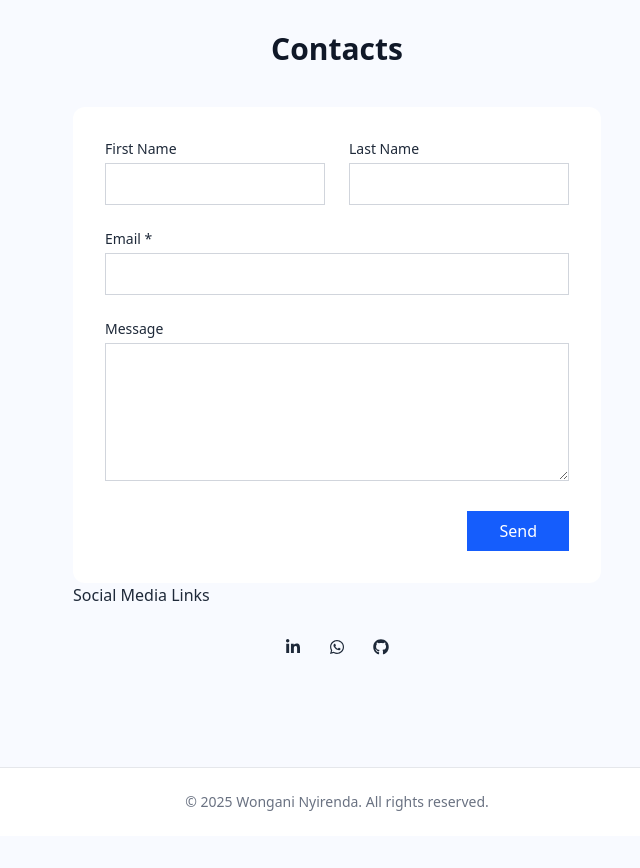
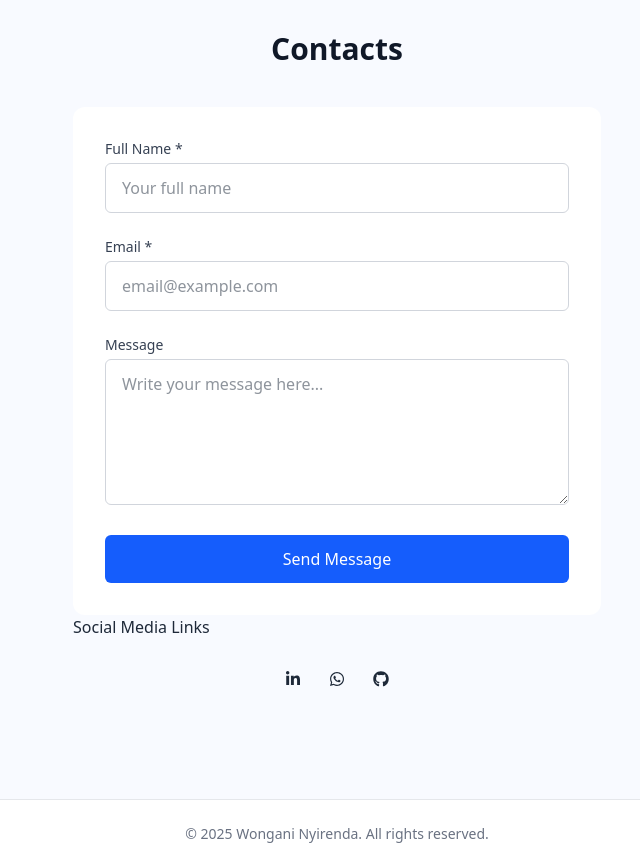
Before and after one commit to WonganiNyirenda18/Wongani-Portfolio, a React (Vite) app: page / in a window 1280 px wide. Shown: the part 2180-3048 px from the top of the page, without its empty margins (303-943 px from the left). Before the commit the page ends 3016 px from the top, so only its background shows below. Built offline with nearby package versions, Linux system fonts and the light colour scheme.

Commit message:
feat:reduced form inputs

```diff
--- a/src/Components/Contacts.jsx
+++ b/src/Components/Contacts.jsx
@@ -40,66 +40,64 @@ export default function Contacts() {
 
                 <div className="bg-white p-8 rounded-xl shadow-mg">
                     <form ref={form} onSubmit={sendEmail} className="space-y-6">
-                        {/* Name fields */}
-                        <div className="grid grid-cols-1 md:grid-cols-2 gap-6">
+
+
                         <div>
-                                <label className="block text-sm mb-1">
-                                    First Name
+                            <label className="block text-sm font-medium text-gray-700 mb-1">
+                                Full Name *
                             </label>
+
                             <input
                                 type="text"
                                 name="name"
                                 required
-                                    className="w-full border border-gray-300 px-4 py-2 outline-none focus:border-blue-600"
+                                placeholder="Your full name"
+                                className="w-full rounded-md border border-gray-300 px-4 py-3
+                                           focus:outline-none focus:ring-2 focus:ring-blue-600 focus:border-blue-600"
                             />
                         </div>
 
+
                         <div>
-                                <label className="block text-sm mb-1">
-                                    Last Name
-                                </label>
-                                <input
-                                    type="text"
-                                    required
-                                    className="w-full border border-gray-300 px-4 py-2 outline-none focus:border-blue-600"
-                                />
-                            </div>
-                        </div>
-
-                        {/* Email */}
-                        <div>
-                            <label className="block text-sm mb-1">
+                            <label className="block text-sm font-medium text-gray-700 mb-1">
                                 Email *
                             </label>
+
                             <input
                                 type="email"
                                 name="email"
                                 required
-                                className="w-full border border-gray-300 px-4 py-2 outline-none focus:border-blue-600"
+                                placeholder="email@example.com"
+                                className="w-full rounded-md border border-gray-300 px-4 py-3
+                                           focus:outline-none focus:ring-2 focus:ring-blue-600 focus:border-blue-600"
                             />
                         </div>
 
-                        {/* Message */}
+
                         <div>
-                            <label className="block text-sm mb-1">
+                            <label className="block text-sm font-medium text-gray-700 mb-1">
                                 Message
                             </label>
+
                             <textarea
                                 name="message"
+                                required
                                 rows="5"
-                                className="w-full border border-gray-300 px-4 py-2 outline-none focus:border-blue-600"
-                            ></textarea>
+                                placeholder="Write your message here..."
+                                className="w-full rounded-md border border-gray-300 px-4 py-3
+                                           focus:outline-none focus:ring-2 focus:ring-blue-600 focus:border-blue-600"
+                            />
                         </div>
 
-                        {/* Button */}
-                        <div className="text-right">
                         <button
                             type="submit"
-                                className="bg-blue-600 text-white px-8 py-2 hover:bg-blue-700 transition"
+                            className="w-full bg-blue-600 text-white py-3 rounded-md font-medium
+                                       hover:bg-blue-700 transition"
                         >
-                                Send
+                            Send Message
                         </button>
-                        </div>
+
+
                     </form>
                 </div>
 
```
Lines whose indentation alone changed are shown as unchanged.
